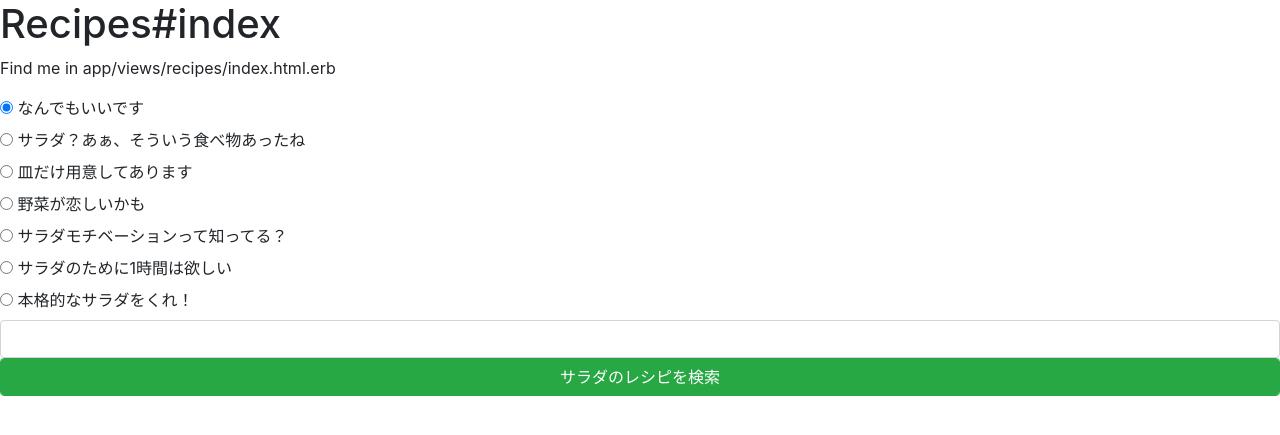
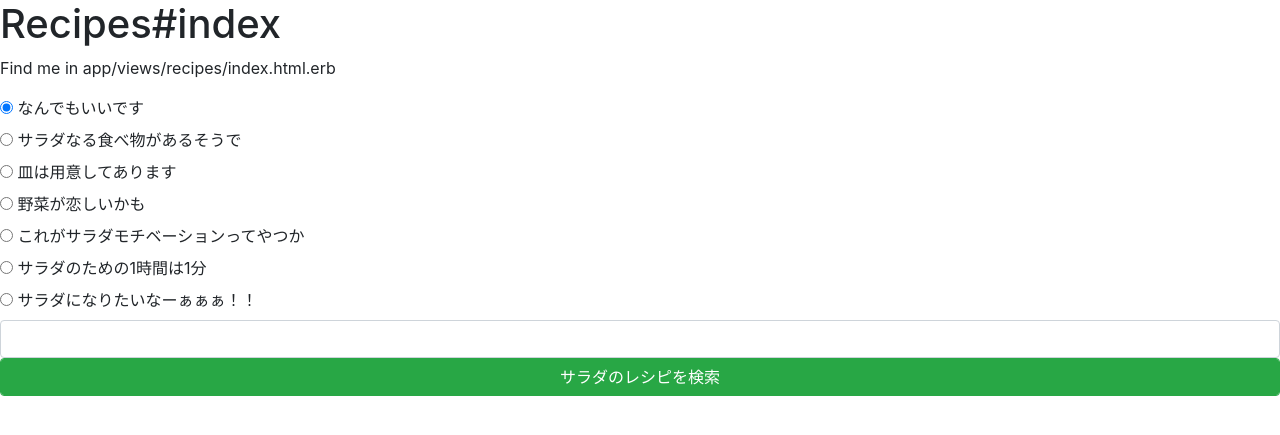
Before and after one commit to chikiuto/API_prac, a Rails app: page /recipes/index in a window 1280 px wide. Shown: the top 435 px of the page. Run offline with Rails 7, Linux system fonts and the light colour scheme; some libraries are stand-ins or nearby versions.

Commit message:
create top page

```diff
--- /dev/null
+++ b/app/controllers/top_controller.rb
@@ -0,0 +1,4 @@
+class TopController < ApplicationController
+  def index
+  end
+end
--- /dev/null
+++ b/app/helpers/top_helper.rb
@@ -0,0 +1,2 @@
+module TopHelper
+end
--- a/app/views/recipes/index.html.erb
+++ b/app/views/recipes/index.html.erb
@@ -20,22 +20,22 @@
       <%= f.label :jikan ,"なんでもいいです", value: '' %>
       <br>
       <%= f.radio_button :jikan ,'5分以内' %>
-      <%= f.label :jikan ,"サラダ？あぁ、そういう食べ物あったね", value: '5分以内', style: "display: inline-block;" %>
+      <%= f.label :jikan ,"サラダなる食べ物があるそうで", value: '5分以内', style: "display: inline-block;" %>
       <br>
       <%= f.radio_button :jikan ,'約10分' %>
-      <%= f.label :jikan ,"皿だけ用意してあります", value: '約10分', style: "display: inline-block;" %>
+      <%= f.label :jikan ,"皿は用意してあります", value: '約10分', style: "display: inline-block;" %>
       <br>
       <%= f.radio_button :jikan ,'約15分' %>
       <%= f.label :jikan ,"野菜が恋しいかも", value: '約15分', style: "display: inline-block;"%>
       <br>
       <%= f.radio_button :jikan ,'約30分' %>
-      <%= f.label :jikan ,"サラダモチベーションって知ってる？", value: '約30分', style: "display: inline-block;" %>
+      <%= f.label :jikan ,"これがサラダモチベーションってやつか", value: '約30分', style: "display: inline-block;" %>
       <br>
       <%= f.radio_button :jikan ,'約1時間' %>
-      <%= f.label :jikan ,"サラダのために1時間は欲しい", value: '約1時間', style: "display: inline-block;" %>
+      <%= f.label :jikan ,"サラダのための1時間は1分", value: '約1時間', style: "display: inline-block;" %>
       <br>
       <%= f.radio_button :jikan ,'1時間以上' %>
-      <%= f.label :jikan ,"本格的なサラダをくれ！", value: '1時間以上', style: "display: inline-block;" %>
+      <%= f.label :jikan ,"サラダになりたいなーぁぁぁ！！", value: '1時間以上', style: "display: inline-block;" %>
       <br>
       <%= f.text_field :zairyou, class: "form-control"%>
       <%= f.submit 'サラダのレシピを検索', class: "form-control btn btn-success"%>
--- /dev/null
+++ b/app/views/top/index.html.erb
@@ -0,0 +1,4 @@
+<h1>Top#index</h1>
+<p>Find me in app/views/top/index.html.erb</p>
+
+<%= link_to "サラダをつくる", recipes_index_path %>
--- a/config/routes.rb
+++ b/config/routes.rb
@@ -1,4 +1,6 @@
 Rails.application.routes.draw do
+
+  get '/' => 'top#index'
   get 'recipes/index' => 'recipes#index'
   get 'books/index' => 'books#index'
 
```
Also changed, not shown: test/controllers/top_controller_test.rb (added, +7 -0 lines).
